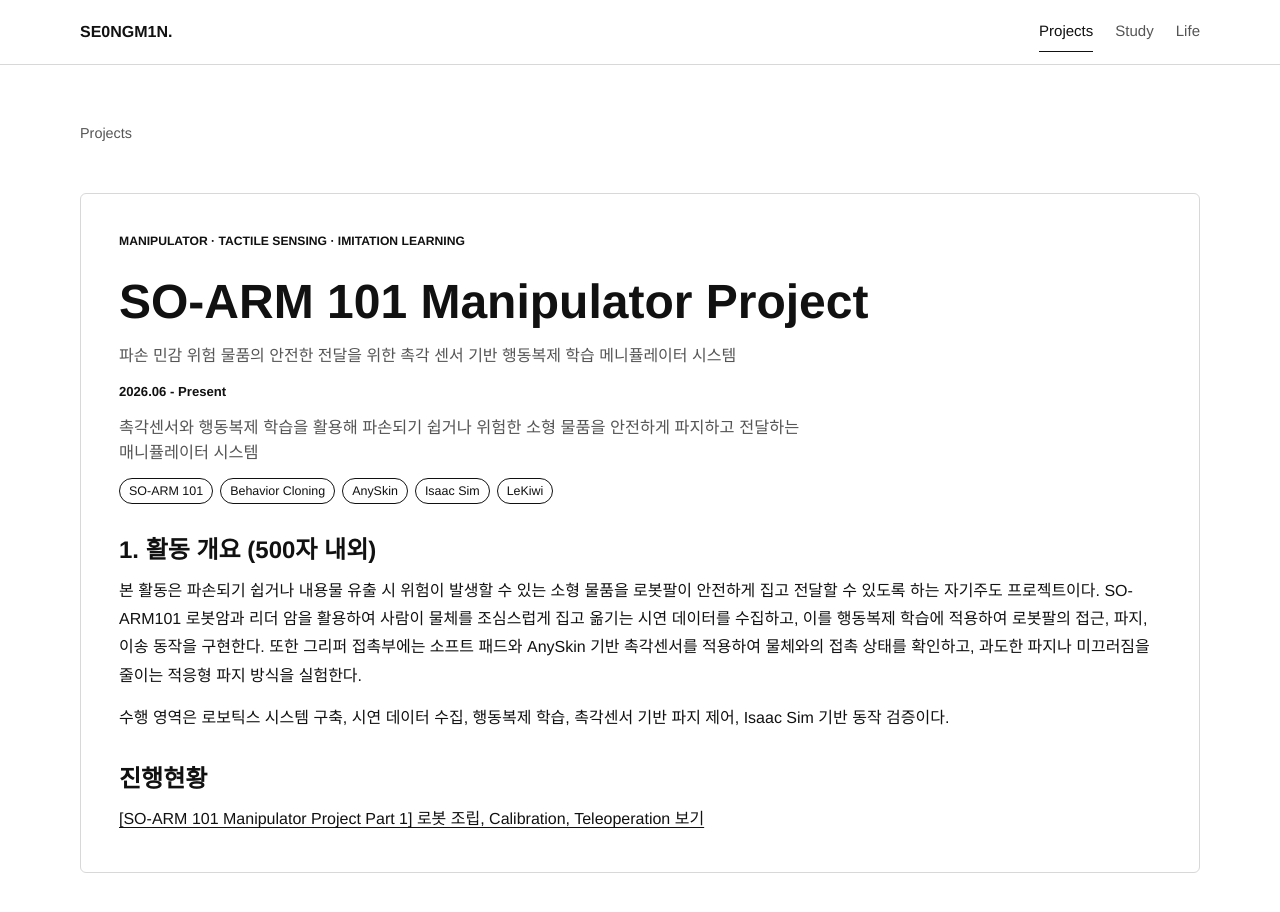
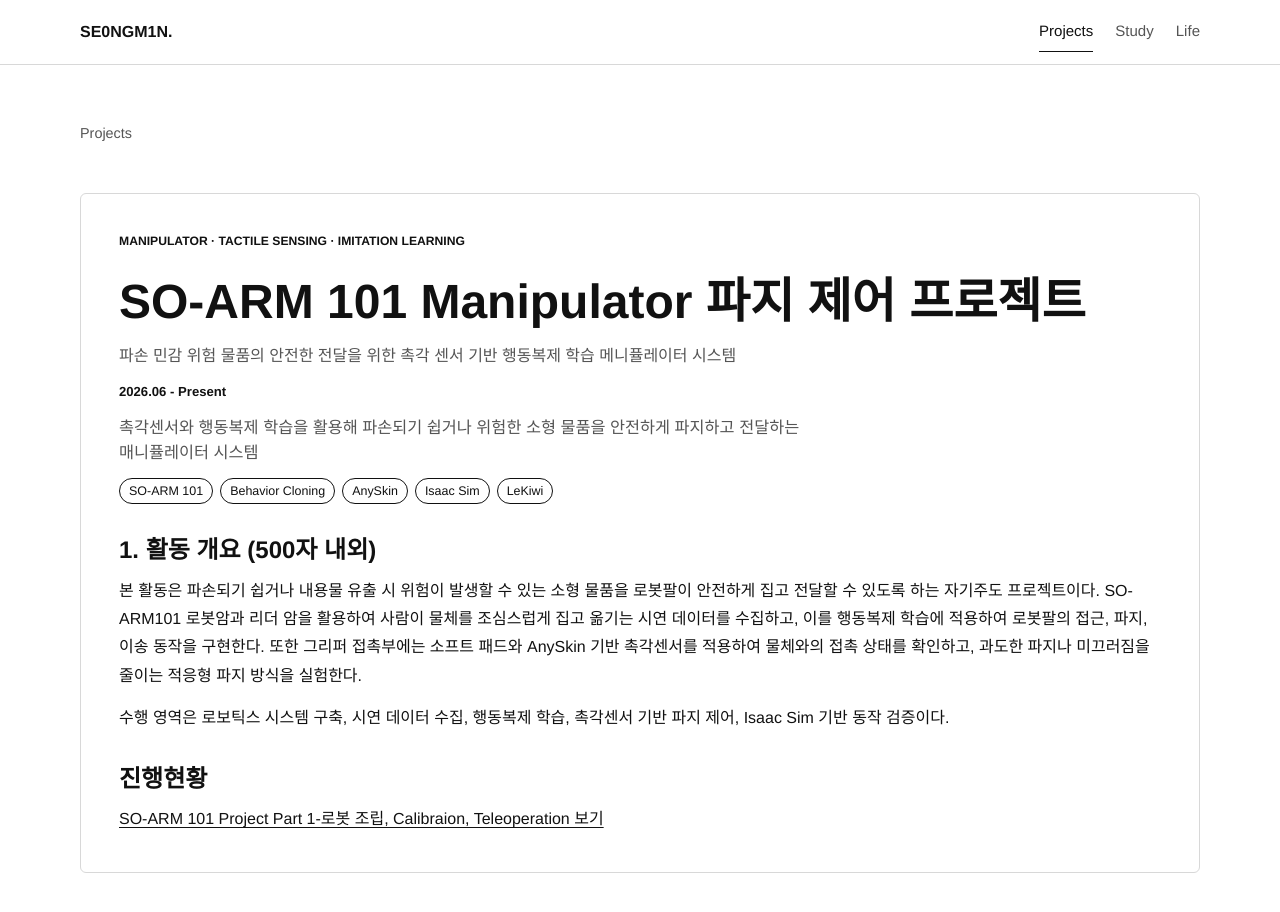
Before and after one commit to se0ngm1n/se0ngm1n.github.io, an Astro site: page /projects/so-arm-101-manipulator-project in a window 1280 px wide. Built offline with nearby package versions, Linux system fonts and the light colour scheme; Astro itself is replaced by a stand-in of ours.

Commit message:
docs: rename SO-ARM project labels

```diff
--- a/src/content/projects/so-arm-101-manipulator-project.md
+++ b/src/content/projects/so-arm-101-manipulator-project.md
@@ -1,6 +1,6 @@
 ---
 title: "파손 민감 위험 물품의 안전한 전달을 위한 촉각 센서 기반 행동복제 학습 메니퓰레이터 시스템"
-subtitle: "SO-ARM 101 Manipulator Project"
+subtitle: "SO-ARM 101 Manipulator 파지 제어 프로젝트"
 period: "2026.06 - Present"
 category: "Manipulator · Tactile Sensing · Imitation Learning"
 summary: "촉각센서와 행동복제 학습을 활용해 파손되기 쉽거나 위험한 소형 물품을 안전하게 파지하고 전달하는 매니퓰레이터 시스템"
@@ -22,4 +22,4 @@ order: 0
 
 ## 진행현황
 
-[\[SO-ARM 101 Manipulator Project Part 1\] 로봇 조립, Calibration, Teleoperation 보기](/study/so-arm-101-manipulator-part-1/)
+[SO-ARM 101 Project Part 1-로봇 조립, Calibraion, Teleoperation 보기](/study/so-arm-101-manipulator-part-1/)
```
